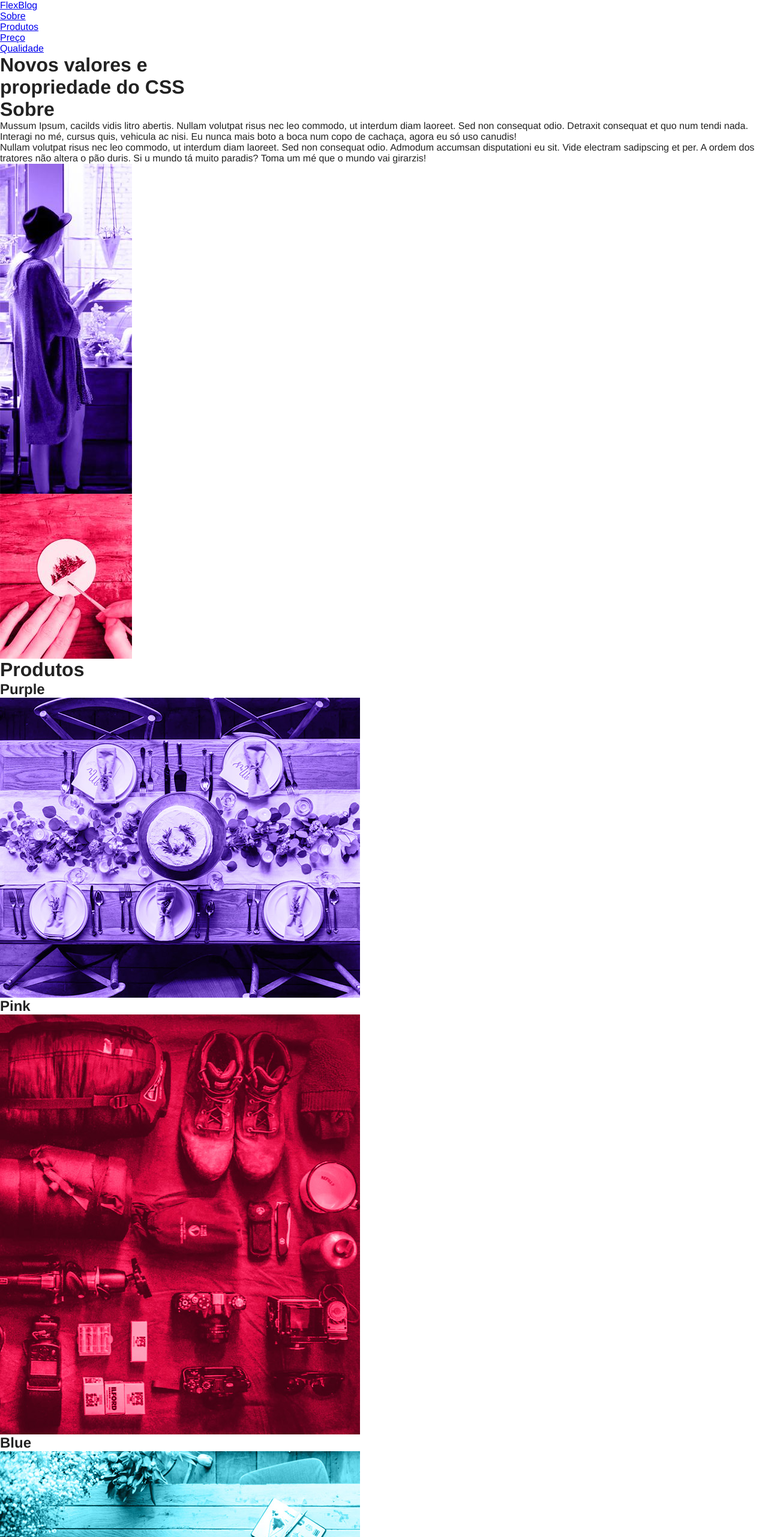
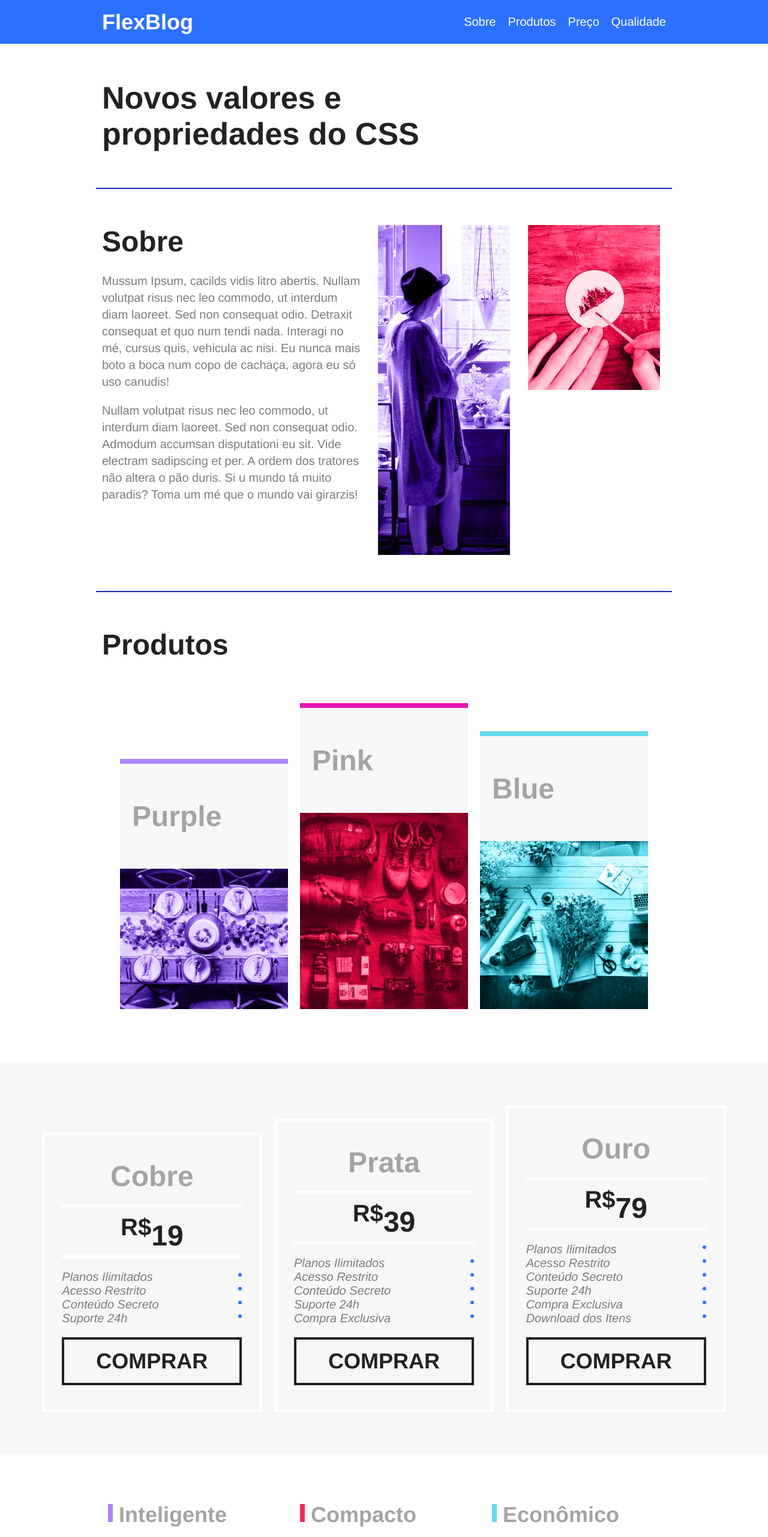
Before and after one commit to lucasbref82/flex-blog, a plain HTML site: page index.html in a window 1280 px wide. Shown: the part 38-2600 px from the top of the page at 60% size. Drawn offline with Linux system fonts and the light colour scheme.

Commit message:
Estilo header, section sobre, section produtos, section preço, section qualidade, section newslatter e footer

```diff
--- a/css/style.css
+++ b/css/style.css
@@ -18,6 +18,11 @@ img {
 
 * {
   box-sizing: border-box;
+}
+
+a {
+  color: white;
+  text-decoration: none;
 }
 
 .superinfo-bg {
@@ -42,3 +47,340 @@ img {
 .superinfo a, .superinfo p {
   margin: 0 10px 10px 10px;
 }
+
+.header-bg {
+  background: #2c70ff;
+}
+.header {
+  display: flex;
+  max-width: 960px;
+  margin: 0 auto;
+  padding: 15px 0;
+  flex: wrap;
+  justify-content: space-between;
+  align-items: center;
+}
+
+.header-logo a {
+  text-decoration: none;
+  font-size: 36px;
+  font-weight: bold;
+  margin: 0 10px;
+}
+
+.header-nav ul {
+  display: flex;
+  flex-wrap: wrap;
+}
+
+.header-nav a {
+  font-size: 20px;
+  display: block;
+  padding: 10px;
+}
+
+.header-nav a:hover {
+  color: #122ab2;
+}
+
+.propriedade {
+  font-size: 26px;
+  max-width: 960px;
+  margin: 0 auto;
+  padding: 60px 10px
+}
+
+.sobre {
+  display: flex;
+  max-width: 960px;
+  margin: 0 auto;
+  padding: 60px 0;
+  flex-wrap: wrap;
+  border-top: 2px solid #122ab2;
+  border-bottom: 2px solid #122ab2;
+}
+
+.sobre-info {
+  flex: 2 1 300px;
+  margin: 0 10px;
+}
+
+.sobre-info h1 {
+  font-size: 3em;
+  margin-bottom: .5em;
+}
+.sobre-info p {
+  font-size: 1.25em;
+  line-height: 1.4;
+  margin-bottom: 1em;
+  color: #7c7c7c;
+}
+
+.sobre-img {
+  flex: 1 1 160px;
+  margin: 0 10px;
+}
+
+.produtos {
+  max-width: 940px;
+  margin: 0 auto;
+  padding: 60px 0;
+}
+
+.produtos h1 {
+  margin-bottom: 60px;
+  font-size: 3em;
+}
+
+.produtos-container {
+  display: flex;
+  margin: 20px;
+  align-items: flex-end;
+  flex-wrap: wrap;
+}
+
+.purple {
+  border-top: 8px solid #ae81ff;
+}
+
+.produtos-item h2 {
+  font-size: 3em;
+  color: #a4a4a4;
+  background: #f7f7f7;
+  padding: 60px 20px;
+}
+
+.pink {
+  border-top: 8px solid #e612b8;;
+}
+
+.produtos-item h2 {
+  font-size: 3em;
+  color: #a4a4a4;
+  background: #f7f7f7;
+  padding: 60px 20px;
+}
+
+.blue {
+  border-top: 8px solid #66d9eb;
+}
+
+.produtos-item h2 {
+  font-size: 3em;
+  color: #a4a4a4;
+  background: #f7f7f7;
+  padding: 60px 20px;
+}
+
+.produtos-item {
+  flex: 1 1 175px;
+  margin: 10px;
+}
+
+.preco {
+  display: flex;
+  padding: 60px;
+  background: #f7f7f7;
+  flex-wrap: wrap;
+  align-items: flex-end;
+}
+.preco-item {
+  flex: 1 1 260px;
+  border: 5px solid white;
+  padding: 20px;
+  margin: 10px;
+}
+.preco-item h2 {
+  font-size: 3em;
+  color: #a4a4a4;
+  text-align: center;
+  margin-top: 20px;
+}
+
+.preco-item span {
+  max-width: 300px;
+  margin: 20px auto;
+  display: block;
+  font-size: 3em;
+  text-align: center;
+  font-weight: bold;
+  padding: 10px 0 5px 0;
+  border-top: 5px solid white;
+  border-bottom: 5px solid white;
+}
+
+.preco-item ul {
+  max-width: 300px;
+  margin: 20px auto;
+  font-size: 1.25em;
+  font-style: italic;
+  color: #7c7c7c;
+}
+
+.preco-item li::after {
+	content: '';
+	display: block;
+	width: 6px;
+	height: 6px;
+	background: #2c70ff;
+	border-radius: 50%;
+  float: right;
+  margin-top: 5px;
+}
+
+.preco-item a {
+  max-width: 300px;
+  display: block;
+  margin: 20px auto;
+  border: 4px solid;
+  color: #222;
+  text-transform: uppercase;
+  font-weight: bold;
+  font-size: 2.25em;
+  padding: 15px 0;
+  text-align: center;
+}
+
+@media (max-width: 800px) {
+	.preco {
+		padding-left: 10px;
+		padding-right: 10px;
+	}
+	.preco .preco-item:nth-child(3) {
+		order: -2;
+	}
+	.preco .preco-item:nth-child(2) {
+		order: -1;
+	}
+}
+
+.qualidade {
+  display: flex;
+  flex-wrap: wrap;
+  max-width: 960px;
+  margin: 60px auto;
+}
+
+.qualidade-item {
+  flex: 1 1 300px;
+  padding: 20px 20px;
+}
+
+.qualidade-item h2 {
+  font-size: 2.25em;
+  text-align: left;
+  margin-bottom: 20px;
+}
+
+.qualidade-item h2::before {
+	content: '';
+	display: inline-block;
+	width: 8px;
+	height: 30px;
+	margin-right: 10px;
+}
+
+.qualidade-item:nth-of-type(3n+1) h2::before {
+	background: #ae81ff;
+}
+
+.qualidade-item:nth-of-type(3n+2) h2::before {
+	background: #f9265e;
+}
+
+.qualidade-item:nth-of-type(3n+3) h2::before {
+	background: #66d9eb;
+}
+
+.qualidade-item p {
+  font-size: 1.25em;
+  line-height: 1.4;
+  color: #7c7c7c;
+  text-align: left;
+}
+
+.qualidade-item h2 {
+  font-size: 2.25em;
+  color: #a4a4a4;
+  margin-bottom: 20px;
+}
+
+.newsletter {
+	background: #f7f7f7;
+	padding: 60px calc((100% - 960px) / 2 );
+	display: flex;
+	flex-wrap: wrap;
+}
+
+.newsletter-info {
+	flex: 1 1 240px;
+	margin: 0 10px;
+}
+
+.newsletter-info h1 {
+	font-size: 3em;
+	color: #a4a4a4;
+}
+
+.newsletter-info p {
+	font-size: 1.25em;
+	font-style: italic;
+	max-width: 230px;
+	color: #7c7c7c;
+	margin-bottom: 10px;
+}
+
+.newsletter-form {
+	flex: 2 1 260px;
+	margin: 0 10px;
+	align-self: center;
+	display: flex;
+	flex-wrap: wrap;
+}
+
+.newsletter-form input {
+	flex: 3 1 260px;
+	font-size: 1.25em;
+	color: #7c7c7c;
+	font-style: italic;
+	font-family: "Nunito", Helvetica, Arial, sans-serif;
+	border: 4px solid #2c70ff;
+	background: transparent;
+	padding: 15px 10px;
+	margin: 0px;
+	border-radius: 0px;
+}
+
+.newsletter-form button {
+	flex: 1 1 260px;
+	font-family: "Nunito", Helvetica, Arial, sans-serif;
+	font-size: 2.25em;
+	font-weight: bold;
+	text-transform: uppercase;
+	background: #2c70ff;
+	color: white;
+	margin: 0px;
+	cursor: pointer;
+	border: 0px;
+	padding: 15px 10px;
+}
+
+@media (max-width: 600px) {
+	.newsletter-form button {
+		font-size: 1.5em;
+	}
+}
+
+.footer {
+	display: flex;
+	background: #2c70ff;
+	height: 100px;
+	align-items: center;
+}
+
+.footer p {
+	flex: 1;
+	text-align: center;
+	font-size: 2.25em;
+	color: #122ab2;
+}
--- a/index.html
+++ b/index.html
@@ -19,10 +19,11 @@
         </div>
     </div>
     <div class="header-bg">
+        <div class="header">
             <div class="header-logo">
                 <a href="#">FlexBlog</a>
             </div>
-        <div class="nav">
+            <div class="header-nav">
                 <ul>
                     <li><a href="#sobre">Sobre</a></li>
                     <li><a href="#produtos">Produtos</a></li>
@@ -31,7 +32,10 @@
                 </ul>
             </div>
         </div>
-    <h1>Novos valores e<br> propriedade do CSS</h1>
+    </div>
+    <div class="propriedade">
+        <h1>Novos valores e<br> propriedades do CSS</h1>
+    </div>
     <div class="sobre" id="sobre">
         <div class="sobre-info">
             <h1>Sobre</h1>
@@ -48,15 +52,15 @@
     <div class="produtos" id="produtos">
         <h1>Produtos</h1>
         <div class="produtos-container">
-            <div class="produtos-item-purple">
+            <div class="produtos-item purple">
                 <h2>Purple</h2>
                 <img src="img/produtos1.jpg" alt="Produtos 1">
             </div>
-            <div class="produtos-item-pink">
+            <div class="produtos-item pink">
                 <h2>Pink</h2>
                 <img src="img/produtos2.jpg" alt="Produtos 2">
             </div>
-            <div class="produtos-item-blue">
+            <div class="produtos-item blue">
                 <h2>Blue</h2>
                 <img src="img/produtos3.jpg" alt="Produtos 3">
             </div>
@@ -72,7 +76,9 @@
 				<li>Conteúdo Secreto</li>
 				<li>Suporte 24h</li>
 			</ul>
+			<a href="#">Comprar</a>
 		</div>
+
 		<div class="preco-item">
 			<h2>Prata</h2>
 			<span><sup>R$</sup>39</span>
@@ -83,10 +89,11 @@
 				<li>Suporte 24h</li>
 				<li>Compra Exclusiva</li>
 			</ul>
+			<a href="#">Comprar</a>
 		</div>
 		<div class="preco-item">
 			<h2>Ouro</h2>
-            <span><sup>R$</sup>19</span>
+			<span><sup>R$</sup>79</span>
 			<ul>
 				<li>Planos Ilimitados</li>
 				<li>Acesso Restrito</li>
@@ -95,9 +102,10 @@
 				<li>Compra Exclusiva</li>
 				<li>Download dos Itens</li>
 			</ul>
+			<a href="#">Comprar</a>
 		</div>
 	</div>
-    <div class="qualidade" id="qualidate">
+    <div class="qualidade" id="qualidade">
         <div class="qualidade-item">
             <h2>Inteligente</h2>
             <p>Mussum Ipsum, cacilds vidis litro abertis. Morbi viverra placerat justo, vel pharetra turpis. Não sou faixa preta cumpadi, sou preto inteiris, inteiris. Praesent vel viverra nisi. Mauris aliquet nunc non turpis scelerisque, eget. Negão é teu passadis, eu sou faxa pretis.</p>
@@ -126,11 +134,12 @@
 	<div class="newsletter">
 		<div class="newsletter-info">
 			<h1>Newsletter</h1>
-            <form>
+			<p>assine e fique por dentro das novidades</p>
+		</div>
+		<form class="newsletter-form">
 			<input type="text" placeholder="Seu e-mail">
 			<button type="submit">Assinar</button>
 		</form>
-        </div>
 	</div>
     <div class="footer">
         <p>FlexBlog © Todos os direitos reservados.</p>
```
Lines whose indentation alone changed are shown as unchanged.
